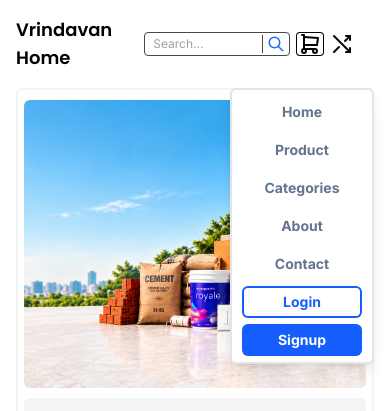
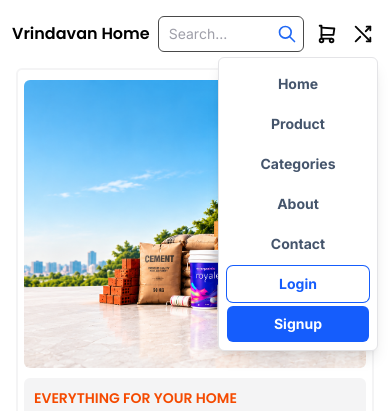
Before and after one commit to shivam-87388/vrindavan, a Next.js app in the folder frontend/: page / in a window 390 px wide. Both pictures are taken after a click on the button 342 px from the left and 44 px from the top of the page. Shown: the top 411 px of the page. Built offline with nearby package versions, Linux system fonts and the light colour scheme.

Commit message:
fix mobile navbar

```diff
--- a/frontend/src/components/Navbar.jsx
+++ b/frontend/src/components/Navbar.jsx
@@ -129,39 +129,94 @@ const Navbar = () => {
     </header>
     </div>
     {/* mobile navbar  */}
-    <header className="relative flex md:hidden items-center justify-between p-4">
-        <div className="flex justify-start">
-       <h3 className="text-black text-lg font-semibold font-['Poppins']">Vrindavan Home</h3>
+
+<header className="relative flex md:hidden items-center gap-2 px-3 py-4">
+  {/* Logo */}
+ <div className="shrink-0">
+  <h3 className="whitespace-nowrap text-sm min-[375px]:text-base font-semibold font-['Poppins'] text-black">
+    Vrindavan Home
+  </h3>
 </div>
 
-          <div className="flex flex-row gap-1.5 items-center justify-center px-2.5 py-1.5 ">
-            <form onSubmit={(e) => e.preventDefault()} className="w-full flex items-center justify-center rounded-sm border border-[#494949] px-1 h-6">
-              <input  type="search" placeholder="Search..." aria-label="Search products" className="w-full bg-transparent px-1 text-xs font-normal font-['Inter'] text-zinc-700  outline-none placeholder:text-zinc-400 "></input>
-             <button type="submit" aria-label="Search products" className="flex items-center border-l border-[#494949] pl-1">
-              <IconSearch size={16} color="#2068F4" className="h-[18px] w-[18px]"/>
+  {/* Search, Cart and Menu */}
+  <div className="flex flex-1 min-w-0 items-center gap-1.5">
+    {/* Search */}
+    <div className="flex flex-1 min-w-0 items-center gap-2">
+  {/* Search */}
+  <form
+  onSubmit={(e) => e.preventDefault()}
+  className="flex flex-1 min-w-0 items-center h-9 rounded-md border border-[#494949] px-1.5"
+>
+  <input
+    type="search"
+    placeholder="Search..."
+    aria-label="Search products"
+    className="w-full min-w-0 bg-transparent px-1 text-sm outline-none placeholder:text-zinc-400"
+  />
+
+  <button type="submit" aria-label="Search products" className="shrink-0">
+    <IconSearch size={20} color="#2068F4" />
   </button>
 </form>
 
-            <a href="#" className="flex items-center justify-center px-0.5 bg-white rounded-sm inset-ring ring-zinc-[#494949] hover:cursor-pointer">
-              <IconShoppingCart stroke={2} color="#050505"/>
+  {/* Cart */}
+  <a href="#" aria-label="Shopping cart" className="shrink-0 p-1">
+    <IconShoppingCart size={22} stroke={2} color="#050505" />
   </a>
 
-            <div ref={navRef} className="flex flex-col mr-2.5 ">
-          <button onClick={handleClick} className="">{show ?  <IconArrowsCross stroke={2} color="#050505" />: <IconMenu2 stroke={2} color="#050505" />}</button>
-        {show? <nav className="absolute right-4 top-full  flex flex-col items-center justify-center px-2.5 py-1.5 gap-1.5 rounded-md border-2 border-zinc-200 bg-white shadow-lg z-50 w-36">
+  {/* Keep your existing mobile menu here */}
+</div>
 
-          <a href='/'className="flex item-center justify-center text-slate-500 text-sm font-bold font-['Inter'] hover:text-white hover:bg-blue-600 w-full py-1.5 px-0.5 rounded-md">Home</a>
-          <a href='#'className="flex item-center justify-center text-slate-500 text-sm font-bold font-['Inter'] hover:text-white hover:bg-blue-600 w-full py-1.5 px-0.5 rounded-md">Product</a>
-          <a href='#'className="flex item-center justify-center text-slate-500 text-sm font-bold font-['Inter'] hover:text-white hover:bg-blue-600 w-full py-1.5 px-0.5 rounded-md">Categories</a>
-          <a href='/about-us'className="flex item-center justify-center text-slate-500 text-sm font-bold font-['Inter'] hover:text-white hover:bg-blue-600 w-full py-1.5 px-0.5 rounded-md">About</a>
-          <a href='/contact-us'className="flex item-center justify-center text-slate-500 text-sm font-bold font-['Inter'] hover:text-white hover:bg-blue-600 w-full py-1.5 px-0.5 rounded-md">Contact</a>
-          <a href='/login'className="flex item-center justify-center text-blue-600 inset-ring-2 ring-blue-600 text-sm font-bold font-['Inter'] hover:text-white hover:bg-blue-600 w-full py-1.5 px-0.5 rounded-md">Login</a>
-          <a href='/register' className="flex item-center justify-center text-white bg-blue-600 text-sm font-bold font-['Inter'] w-full py-1.5 px-0.5 rounded-md">Signup</a>
-        </nav>:""}
 
+    {/* Mobile Menu */}
+    <div ref={navRef} className="relative shrink-0">
+      <button
+        type="button"
+        onClick={handleClick}
+        aria-label={show ? "Close menu" : "Open menu"}
+        aria-expanded={show}
+        className="flex items-center justify-center p-1"
+      >
+        {show ? (
+          <IconArrowsCross size={22} stroke={2} color="#050505" />
+        ) : (
+          <IconMenu2 size={22} stroke={2} color="#050505" />
+        )}
+      </button>
+
+      {show && (
+        <nav className="absolute right-0 top-full z-50 mt-2 flex w-40 flex-col gap-1 rounded-md border border-zinc-200 bg-white p-2 shadow-lg">
+          <a href="/" className="flex items-center justify-center rounded-md px-2 py-2 text-sm font-bold text-slate-600 hover:bg-blue-600 hover:text-white">
+            Home
+          </a>
+
+          <a href="#" className="flex items-center justify-center rounded-md px-2 py-2 text-sm font-bold text-slate-600 hover:bg-blue-600 hover:text-white">
+            Product
+          </a>
+
+          <a href="#" className="flex items-center justify-center rounded-md px-2 py-2 text-sm font-bold text-slate-600 hover:bg-blue-600 hover:text-white">
+            Categories
+          </a>
+
+          <a href="/about-us" className="flex items-center justify-center rounded-md px-2 py-2 text-sm font-bold text-slate-600 hover:bg-blue-600 hover:text-white">
+            About
+          </a>
+
+          <a href="/contact-us" className="flex items-center justify-center rounded-md px-2 py-2 text-sm font-bold text-slate-600 hover:bg-blue-600 hover:text-white">
+            Contact
+          </a>
+
+          <a href="/login" className="flex items-center justify-center rounded-md px-2 py-2 text-sm font-bold text-blue-600 ring-1 ring-blue-600 hover:bg-blue-600 hover:text-white">
+            Login
+          </a>
+
+          <a href="/register" className="flex items-center justify-center rounded-md bg-blue-600 px-2 py-2 text-sm font-bold text-white hover:bg-blue-700">
+            Signup
+          </a>
+        </nav>
+      )}
     </div>
   </div>
-
 </header>
 
     </div>
```
Lines whose indentation alone changed are shown as unchanged.
